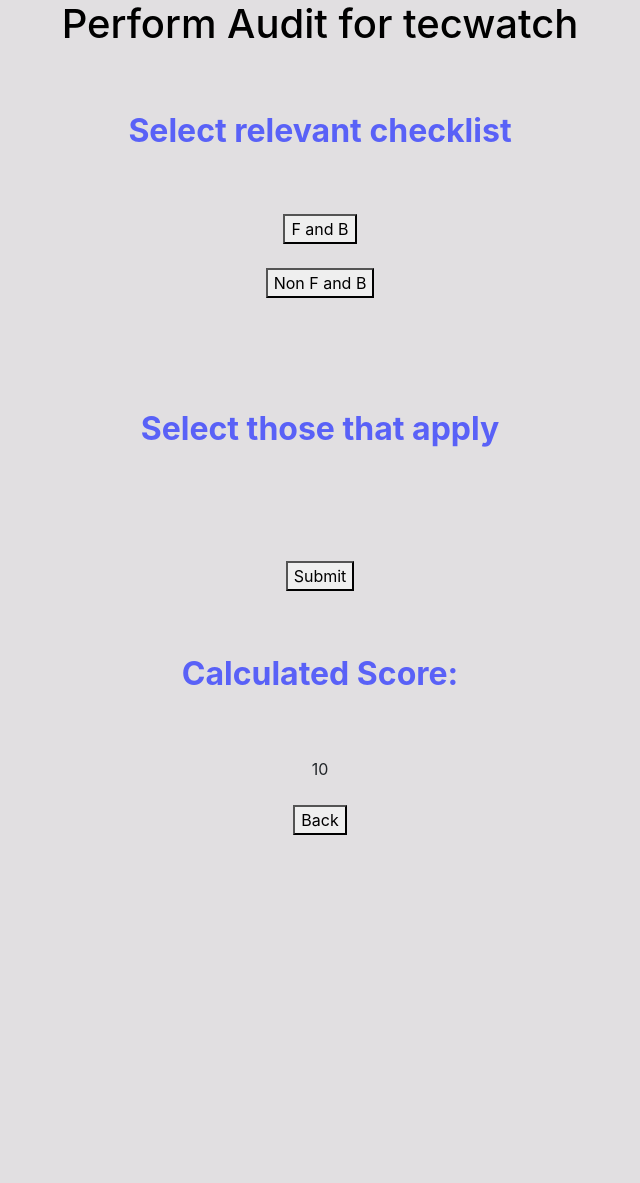
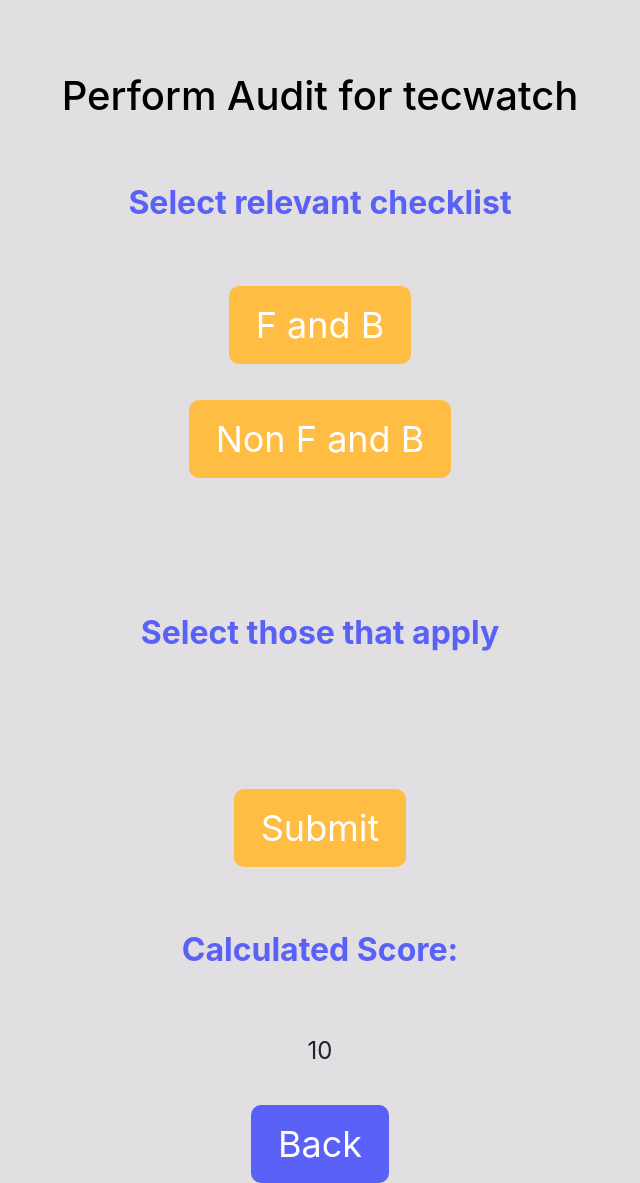
Before and after one commit to pjx98/TecWatch, a Django app: template checklist/templates/audit.html in a window 1280 px wide. Shown: the whole page, without its empty margins (320-960 px from the left). Before the commit the page ends 835 px from the top, so only its background shows below. Run offline with Django 3.2, Linux system fonts and the light colour scheme; data comes from the database, SQL or seed files in the repository; both versions use the stored data as it was after the commit; tables that the repository leaves empty hold one stand-in row (values such as "Sample post"); the template is opened without the code that fills it: values that come from a table or form of the project are taken from there, most other values are stand-ins (such as "Sample title", 1, 10 or a date in 2020); some libraries are stand-ins or nearby versions.

Commit message:
font size edits

```diff
--- /dev/null
+++ b/checklist/static/css/audit.css
@@ -0,0 +1,24 @@
+button {
+    transition-duration: 0.2s;
+    background-color: #FFBD44;
+    border-color: transparent;
+    border-radius: 10px;
+    color: white;
+    padding: 10px 25px;
+    text-align: center;
+    text-decoration: none;
+    display: inline-block;
+    font-size:1.5em;
+}
+button:hover {
+    color: #FFBD44;
+    background-color: #fff;
+}
+
+#backbtn {
+    background-color: #5961F7;
+}
+#backbtn:hover {
+    color: #5961F7;
+    background-color: #fff;
+}
--- a/checklist/static/css/view_audit.css
+++ b/checklist/static/css/view_audit.css
@@ -1,5 +1,6 @@
 body {
     background-color: #E1DFE1;
+    font-size:1.5em;
 }
 
 h1 {
@@ -13,6 +14,7 @@ h2{
 }
 
 .btn-primary {
+    font-size: 1.25em;
     transition-duration: 0.2s;
     background-color: #5961F7;
     border-color: transparent;
@@ -61,8 +63,6 @@ h2{
     text-align: center;
     text-decoration: none;
     display: inline-block;
-    font-size: 16px;
-
     background-color: #00CA4E;
 }
 #exportbtn:hover {
--- a/checklist/templates/audit.html
+++ b/checklist/templates/audit.html
@@ -8,13 +8,16 @@
         integrity="sha384-gfdkjb5BdAXd+lj+gudLWI+BXq4IuLW5IT+brZEZsLFm++aCMlF1V92rMkPaX4PP" crossorigin="anonymous">
 
     <script src="https://ajax.googleapis.com/ajax/libs/jquery/3.3.1/jquery.min.js"></script>
+
     {% load static %}
     <link rel="stylesheet" href="{% static 'css/view_audit.css' %}">
+    <link rel="stylesheet" href="{% static 'css/audit.css' %}">
 
 </head>
 
 <body>
 <center>
+<br><br>
     <h1>Perform Audit for {{tenant.username}}</h1>
     <h2>Select relevant checklist</h2>
 
@@ -58,7 +61,7 @@
     {% endif %}
 
     <br><br>
-    <button type="button" value="score" onClick="javascript:history.go(-1);">Back</button>
+    <button type="button" id="backbtn" value="score" onClick="javascript:history.go(-1);">Back</button>
 
 
 
--- a/checklist/templates/view_audit.html
+++ b/checklist/templates/view_audit.html
@@ -16,6 +16,7 @@
 
 <body>
 <center>
+<br><br>
     <h1>{{ tenant.username }} </h1>
     <div class="container h-100">
         <div class="d-flex justify-content-center h-100">
--- a/singhealth/static/css/home.css
+++ b/singhealth/static/css/home.css
@@ -1,5 +1,6 @@
 body {
     background-color: #E1DFE1;
+    font-size:1.5em;
 }
 
 table {
```
Also changed, not shown: db.sqlite3.
